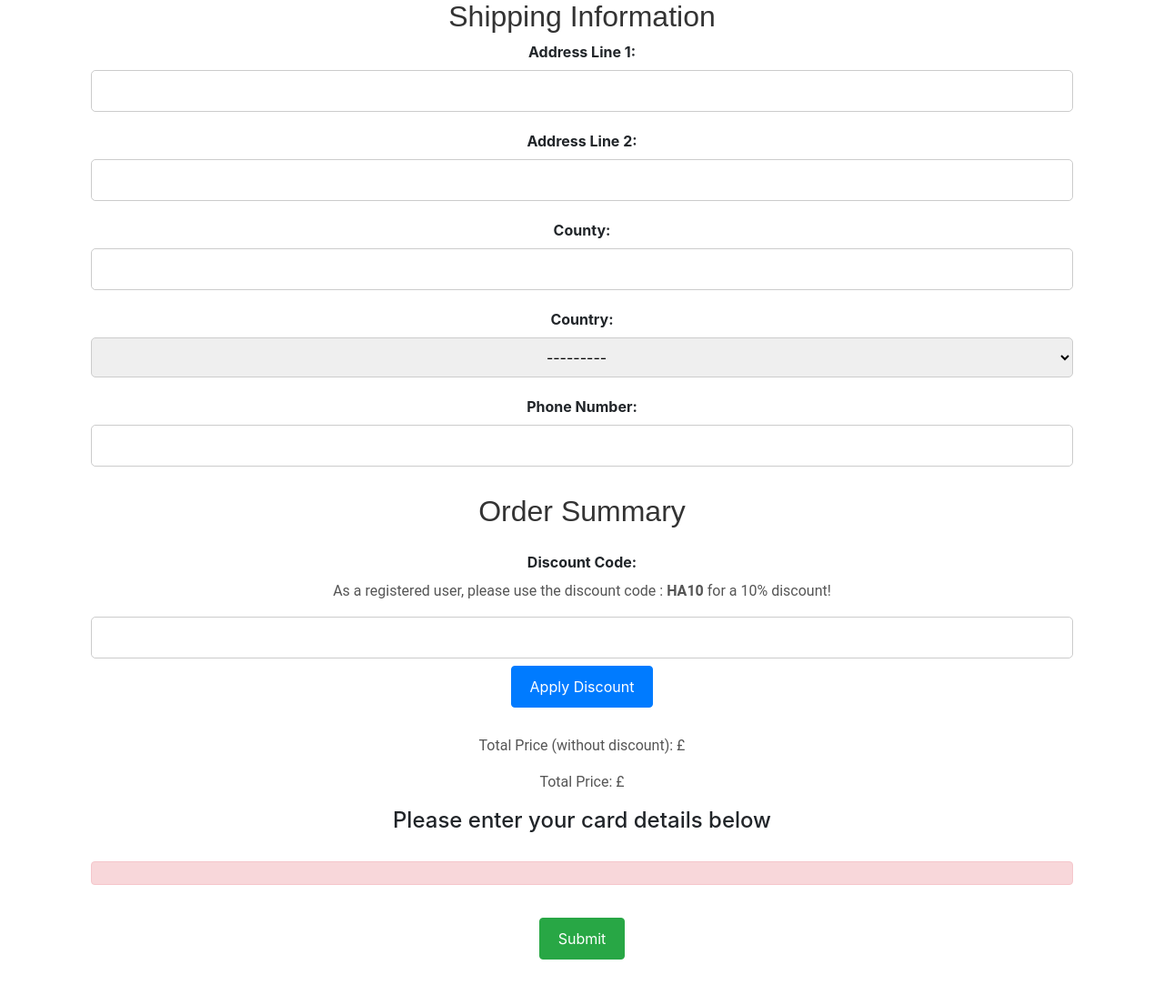
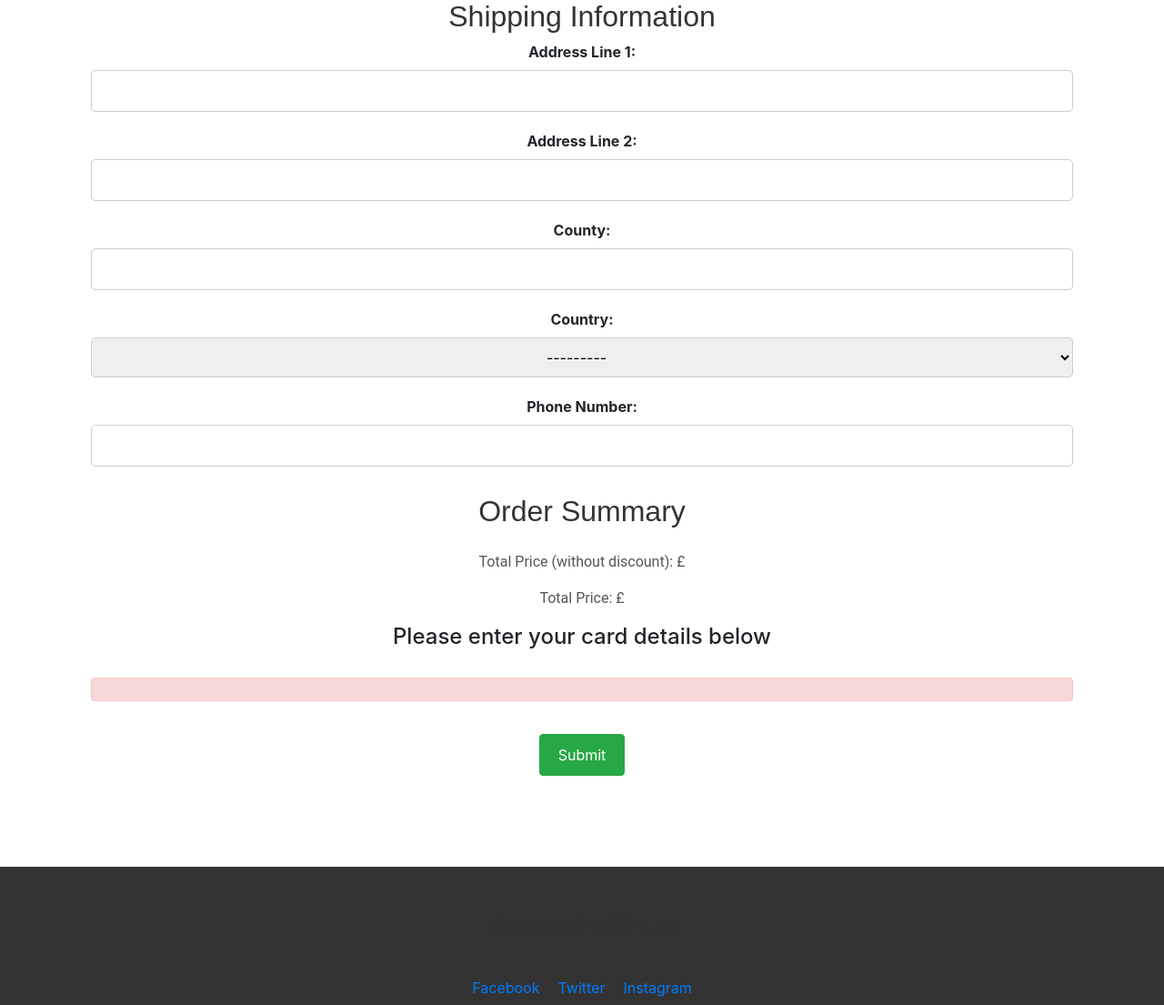
Before and after one commit to RichBurman/highlands_project5, a Django app: template checkout/templates/checkout/checkout.html in a window 1280 px wide. Shown: the part 247-1352 px from the top of the page at 91% size. Run offline with Django 3.2, Linux system fonts and the light colour scheme; the template is opened without the code that fills it: values that come from a table or form of the project are taken from there, others are empty; some libraries are stand-ins or nearby versions.

Commit message:
Hide discount code functionality on checkout.html, due to Stripe not processing the discount price.

```diff
--- a/checkout/templates/checkout/checkout.html
+++ b/checkout/templates/checkout/checkout.html
@@ -43,7 +43,7 @@
         </ul>
 
         <!-- Discount Code Section -->
-        <div class="form-group">
+        <div class="form-group d-none">
             <label for="{{ form.discount_code.id_for_label }}">Discount Code:</label>
             <p>As a registered user, please use the discount code : <strong>HA10</strong> for a 10% discount!</p>
             {{ form.discount_code }}
```
